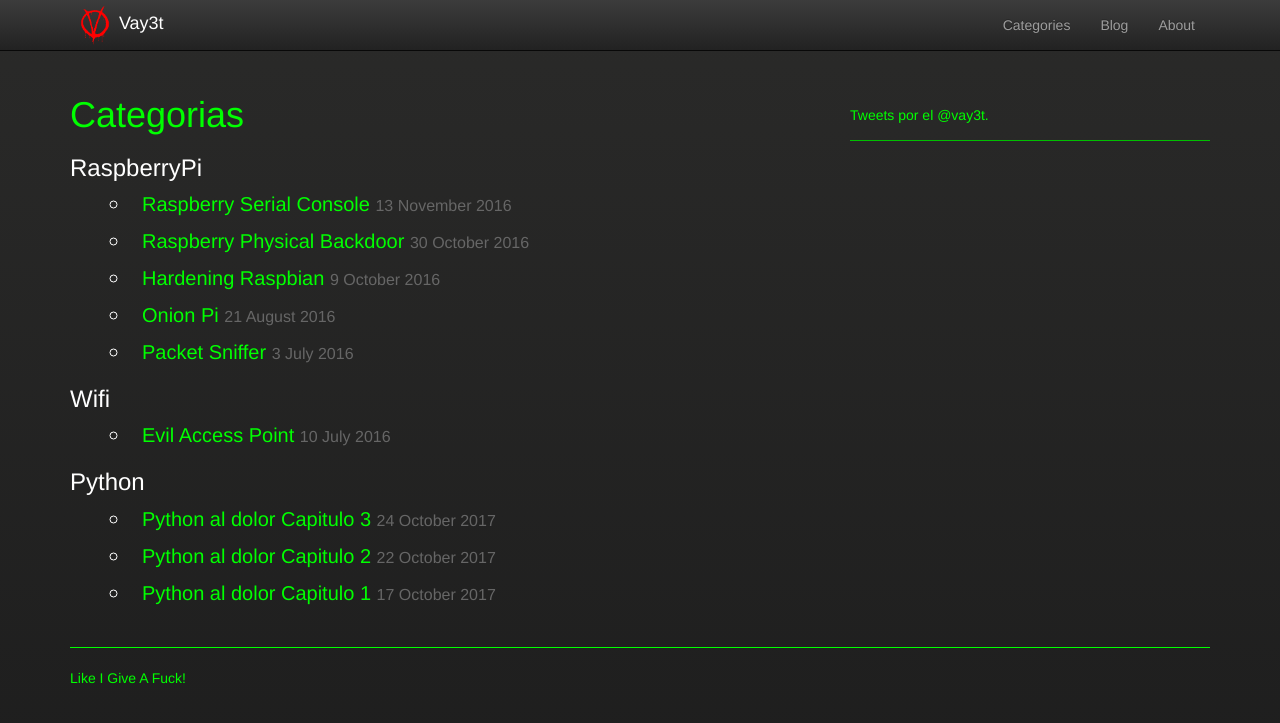
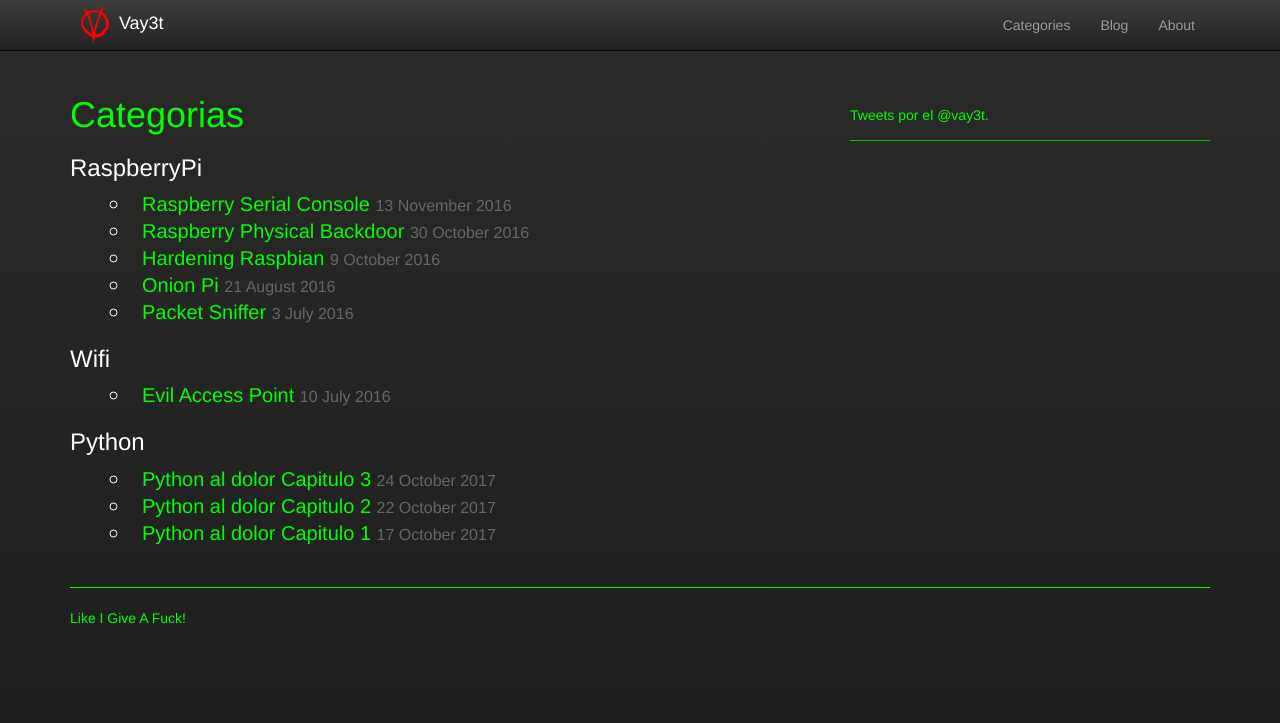
Before and after one commit to pvallejos/pvallejos.github.io, a Jekyll site: the page built from categories.html, in a window 1280 px wide. Shown: the top 723 px of the page. Built offline with Jekyll 4.4.1, drawn with Linux system fonts in a browser that asks for light colours; nearby versions of some CDN libraries; comment, search, counter and statistics services are not loaded.

Commit message:
Update vay3t.css

```diff
--- a/assets/css/vay3t.css
+++ b/assets/css/vay3t.css
@@ -456,10 +456,11 @@
     list-style-position: inside;
     font-size: 24px;
     line-height: 100%;
+    padding: 0;
 }
 
 .vay3t .categories ul li {
-    margin: 0 0 10px 0;
+    padding: 0 0 0 40px;
     -webkit-transition: all 0.1s ease-in-out;
     -moz-transition: all 0.1s ease-in-out;
     transition: all 0.1s ease-in-out;
```
